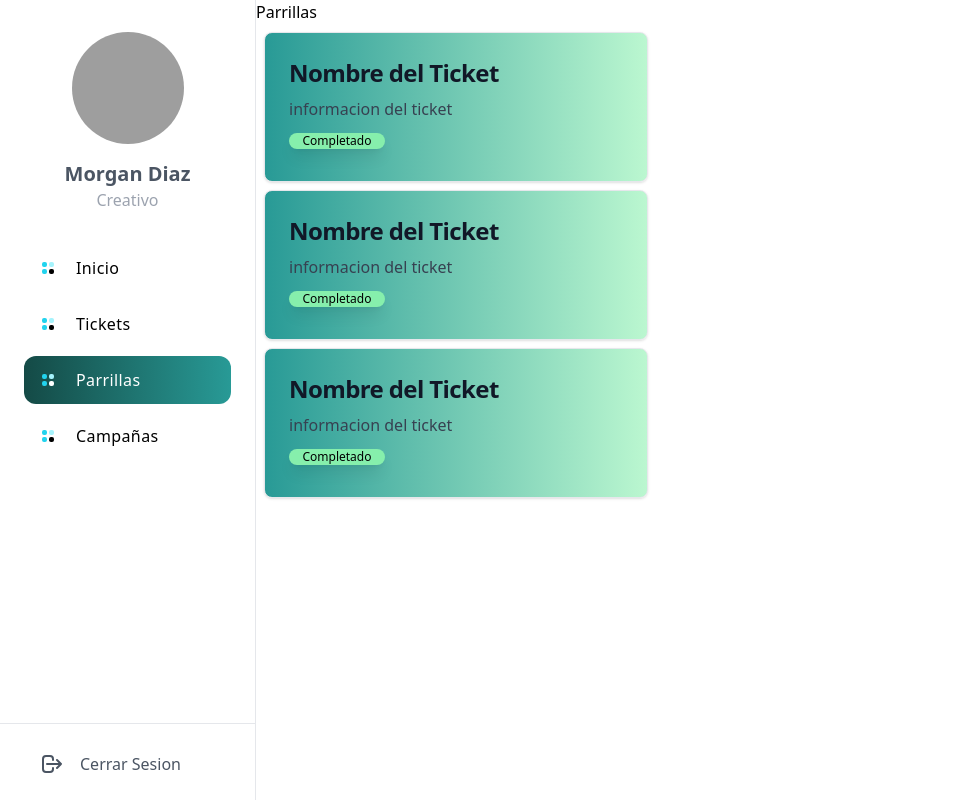
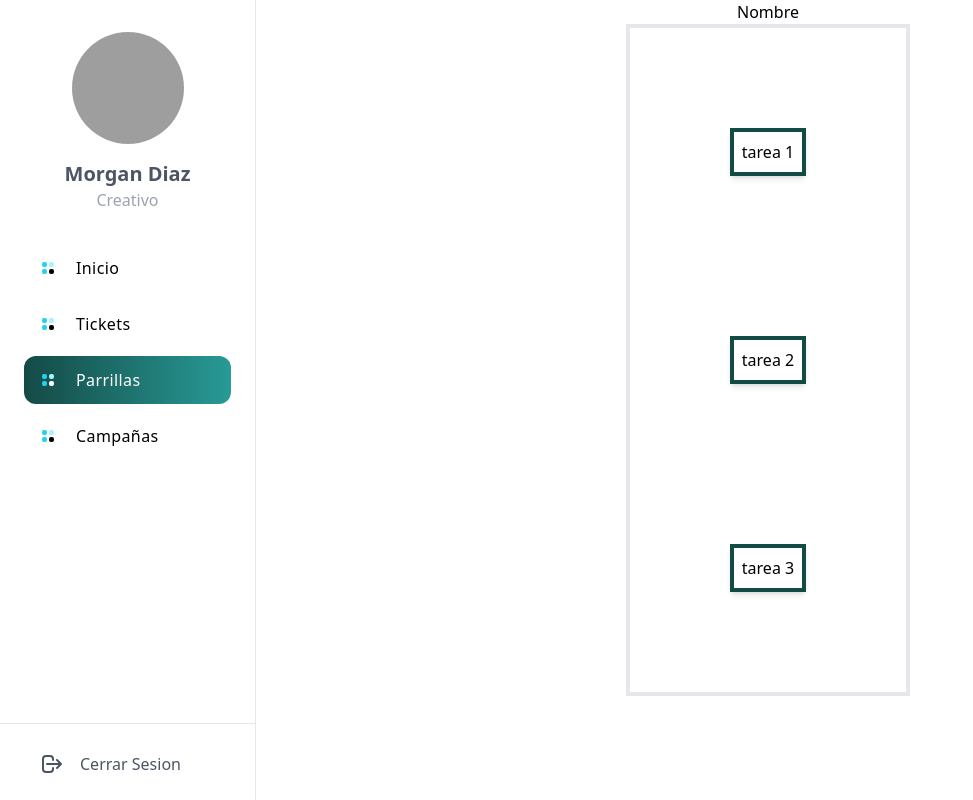
Before and after one commit to LeiWithP/tickets-frontend, a React (Vite) app: page /landing/parrillas in a window 1280 px wide. Shown: the whole page, without its empty margins (0-973 px from the left). Built offline with nearby package versions, Linux system fonts and the light colour scheme; grey boxes are pictures that could not be loaded.

Commit message:
draggable list v1

```diff
--- a/package.json
+++ b/package.json
@@ -11,6 +11,7 @@
   "dependencies": {
     "@emotion/react": "^11.10.6",
     "@emotion/styled": "^11.10.6",
+    "@hello-pangea/dnd": "^16.2.0",
     "@mui/icons-material": "^5.11.11",
     "@mui/material": "^5.11.13",
     "axios": "^1.3.4",
--- a/src/pages/Creativo/Landing.jsx
+++ b/src/pages/Creativo/Landing.jsx
@@ -93,9 +93,9 @@ const LandingPage = () => {
               stroke="currentColor"
             >
               <path
-                stroke-linecap="round"
-                stroke-linejoin="round"
-                stroke-width="2"
+                strokeLinecap="round"
+                strokeLinejoin="round"
+                strokeWidth="2"
                 d="M17 16l4-4m0 0l-4-4m4 4H7m6 4v1a3 3 0 01-3 3H6a3 3 0 01-3-3V7a3 3 0 013-3h4a3 3 0 013 3v1"
               />
             </svg>
--- a/src/pages/Creativo/Parrillas.jsx
+++ b/src/pages/Creativo/Parrillas.jsx
@@ -1,19 +1,83 @@
 import React from "react";
-import { TicketCard } from "./Components";
+import { useState } from "react";
+import { Draggable, Droppable, DragDropContext } from "@hello-pangea/dnd";
+import { Reorder } from "@mui/icons-material";
+import { list } from "postcss";
+
+const tareasIniciales = [
+  {
+    id: "1",
+    text: "tarea 1",
+  },
+  {
+    id: "2",
+    text: "tarea 2",
+  },
+  {
+    id: "3",
+    text: "tarea 3",
+  },
+];
+
+const reorder = (list, startIndex, endIndex) => {
+  const result = [...list];
+  const [removed] = result.splice(startIndex, 1);
+  result.splice(endIndex, 0, removed);
+
+  return result;
+};
 
 const Parrillas = () => {
+  const [tareas, setTareas] = useState(tareasIniciales);
+  // tareas.map((t) => console.log(t));
   return (
-    <>
-      <div>
-        <p></p>
+    <DragDropContext
+      onDragEnd={(result) => {
+        const { source, destination } = result;
+        if (!destination) {
+          return;
+        }
+        if (
+          source.index === destination.index &&
+          source.droppableId === destination.droppableId
+        ) {
+          return;
+        }
+
+        setTareas((prevTareas) =>
+          reorder(prevTareas, source.index, destination.index)
+        );
+      }}
+    >
+      <div className="text-center">
+        <h1>Nombre</h1>
+        <Droppable droppableId="tareas">
+          {(droppableProvided) => (
+            <ul
+              {...droppableProvided.droppableProps}
+              ref={droppableProvided.innerRef}
+              className="m-0 list-none p-5 border-4 inline-flex flex-col"
+            >
+              {tareas.map((tarea, index) => (
+                <Draggable key={tarea.id} draggableId={tarea.id} index={index}>
+                  {(draggableProvided) => (
+                    <li
+                      {...draggableProvided.draggableProps}
+                      ref={draggableProvided.innerRef}
+                      {...draggableProvided.dragHandleProps}
+                      className="shadow-md text-center p-2 m-20 border-4 border-secondary"
+                    >
+                      {tarea.text}
+                    </li>
+                  )}
+                </Draggable>
+              ))}
+              {droppableProvided.placeholder}
+            </ul>
+          )}
+        </Droppable>
       </div>
-      <div>
-        <h1>Parrillas</h1>
-        <TicketCard />
-        <TicketCard />
-        <TicketCard />
-      </div>
-    </>
+    </DragDropContext>
   );
 };
 
```
Also changed, not shown: vite.config.js.timestamp-1680312173283.mjs (added, +10 -0 lines), 1 other file (tests, documents, lock files or other folders).
